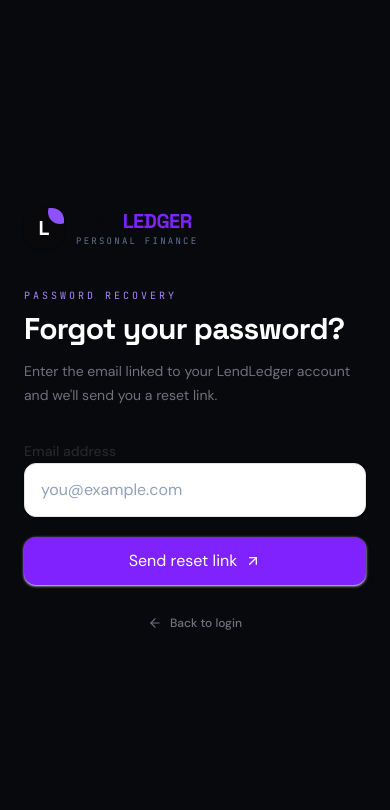
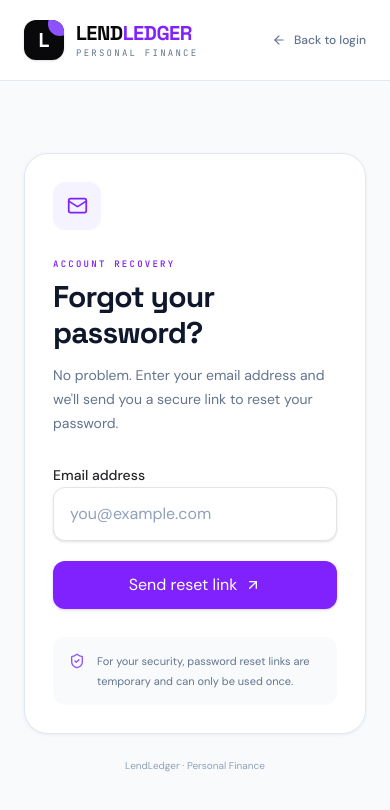
Before and after one commit to D-moc/LendLedger---Personal-Finance, a React (Vite) app in the folder client/: page /forgot-password in a window 390 px wide. Shown: the top 810 px of the page. Built offline with nearby package versions, Linux system fonts and the light colour scheme; no server answers.

Commit message:
change alignment

```diff
--- a/client/src/pages/ForgotPassword.jsx
+++ b/client/src/pages/ForgotPassword.jsx
@@ -1,5 +1,11 @@
 import { useState } from "react";
-import { ArrowLeft, ArrowUpRight, CheckCircle2, ShieldCheck } from "lucide-react";
+import {
+  ArrowLeft,
+  ArrowUpRight,
+  CheckCircle2,
+  Mail,
+  ShieldCheck,
+} from "lucide-react";
 import { Link } from "react-router-dom";
 
 import Logo from "../components/ui/Logo";
@@ -45,75 +51,59 @@ const ForgotPassword = () => {
   };
 
   return (
-    <main className="min-h-screen bg-[#08090d] text-white">
-      <div className="grid min-h-screen lg:grid-cols-2">
-        {/* Left panel */}
-        <section className="relative hidden overflow-hidden border-r border-white/[0.06] lg:flex">
-          <div className="absolute -left-32 top-1/4 h-96 w-96 rounded-full bg-violet-600/15 blur-[120px]" />
-          <div className="absolute -bottom-32 right-0 h-96 w-96 rounded-full bg-violet-500/10 blur-[120px]" />
+    <main className="min-h-screen bg-slate-50 text-slate-900">
+      {/* Top navigation */}
+      <header className="border-b border-slate-200 bg-white">
+        <div className="mx-auto flex h-20 max-w-7xl items-center justify-between px-6 lg:px-8">
+          <Link to="/login" className="transition-opacity hover:opacity-80">
+            <Logo />
+          </Link>
 
-          <div className="relative flex w-full flex-col justify-between p-12">
-            <Logo />
+          <Link
+            to="/login"
+            className="inline-flex items-center gap-2 text-xs font-medium text-slate-500 transition hover:text-slate-900"
+          >
+            <ArrowLeft size={14} />
+            Back to login
+          </Link>
+        </div>
+      </header>
 
+      {/* Main */}
+      <section className="flex min-h-[calc(100vh-5rem)] items-center justify-center px-6 py-12">
+        <div className="w-full max-w-[460px]">
+          {!success ? (
+            <div className="rounded-3xl border border-slate-200 bg-white p-7 shadow-sm shadow-slate-200/50 sm:p-9">
+              {/* Icon */}
+              <div className="mb-7 flex h-12 w-12 items-center justify-center rounded-xl bg-violet-50 text-violet-600">
+                <Mail size={21} />
+              </div>
+
+              {/* Heading */}
               <div>
-              <p className="mb-5 font-mono text-[10px] uppercase tracking-[0.3em] text-violet-400">
+                <p className="mb-2 font-mono text-[9px] font-semibold uppercase tracking-[0.25em] text-violet-600">
                   Account recovery
                 </p>
 
-              <h1 className="max-w-xl font-display text-6xl font-bold leading-[0.9] tracking-[-0.06em] xl:text-7xl">
-                GET
-                <br />
-                BACK
-                <br />
-                TO YOUR
-                <br />
-                <span className="text-violet-400">LEDGER.</span>
+                <h1 className="font-display text-3xl font-bold tracking-[-0.03em] text-slate-900">
+                  Forgot your password?
                 </h1>
 
-              <p className="mt-7 max-w-md text-sm leading-6 text-zinc-500">
-                Reset your password securely and get back to managing your
-                financial records.
+                <p className="mt-3 text-sm leading-6 text-slate-500">
+                  No problem. Enter your email address and we'll send you a
+                  secure link to reset your password.
                 </p>
               </div>
 
-            <div className="flex items-center gap-2 text-xs text-zinc-600">
-              <ShieldCheck size={14} className="text-violet-400" />
-              Secure account recovery
-            </div>
-          </div>
-        </section>
-
-        {/* Right panel */}
-        <section className="flex min-h-screen items-center justify-center px-6 py-10">
-          <div className="w-full max-w-md">
-            <div className="mb-10 lg:hidden">
-              <Logo />
-            </div>
-
-            {!success ? (
-              <>
-                <div className="mb-8">
-                  <p className="mb-2 font-mono text-[10px] uppercase tracking-[0.3em] text-violet-400">
-                    Password recovery
-                  </p>
-
-                  <h2 className="font-display text-3xl font-bold tracking-tight sm:text-4xl">
-                    Forgot your password?
-                  </h2>
-
-                  <p className="mt-3 text-sm leading-6 text-zinc-500">
-                    Enter the email linked to your LendLedger account and
-                    we'll send you a reset link.
-                  </p>
-                </div>
-
+              {/* Error */}
               {error && (
-                  <div className="mb-5 rounded-xl border border-red-500/15 bg-red-500/[0.06] px-4 py-3 text-xs leading-5 text-red-400">
+                <div className="mt-6 rounded-xl border border-red-200 bg-red-50 px-4 py-3 text-xs leading-5 text-red-600">
                   {error}
                 </div>
               )}
 
-                <form onSubmit={handleSubmit} className="space-y-5">
+              {/* Form */}
+              <form onSubmit={handleSubmit} className="mt-7 space-y-5">
                 <Input
                   label="Email address"
                   type="email"
@@ -127,7 +117,7 @@ const ForgotPassword = () => {
                 <Button
                   type="submit"
                   disabled={loading}
-                    className="group flex w-full items-center justify-center gap-2"
+                  className="group flex w-full items-center justify-center gap-2 !bg-violet-600 !text-white hover:!bg-violet-700"
                 >
                   {loading ? "Sending..." : "Send reset link"}
 
@@ -140,59 +130,73 @@ const ForgotPassword = () => {
                 </Button>
               </form>
 
-                <div className="mt-7 text-center">
-                  <Link
-                    to="/login"
-                    className="inline-flex items-center gap-2 text-xs font-medium text-zinc-500 transition hover:text-white"
-                  >
-                    <ArrowLeft size={14} />
-                    Back to login
-                  </Link>
+              {/* Security note */}
+              <div className="mt-7 flex items-start gap-3 rounded-xl bg-slate-50 px-4 py-3.5">
+                <ShieldCheck
+                  size={16}
+                  className="mt-0.5 shrink-0 text-violet-500"
+                />
+
+                <p className="text-[11px] leading-5 text-slate-500">
+                  For your security, password reset links are temporary and
+                  can only be used once.
+                </p>
               </div>
-              </>
+            </div>
           ) : (
-              <div className="text-center">
-                <div className="mx-auto flex h-16 w-16 items-center justify-center rounded-2xl border border-emerald-500/10 bg-emerald-500/[0.06] text-emerald-400">
-                  <CheckCircle2 size={28} />
+            <div className="rounded-3xl border border-slate-200 bg-white p-7 text-center shadow-sm shadow-slate-200/50 sm:p-10">
+              {/* Success icon */}
+              <div className="mx-auto flex h-14 w-14 items-center justify-center rounded-2xl bg-emerald-50 text-emerald-600">
+                <CheckCircle2 size={26} />
               </div>
 
-                <h2 className="mt-6 font-display text-3xl font-bold tracking-tight sm:text-4xl">
-                  Check your email.
-                </h2>
-
-                <p className="mx-auto mt-4 max-w-sm text-sm leading-6 text-zinc-500">
-                  If an account exists for{" "}
-                  <span className="text-zinc-300">{email.trim()}</span>, we've
-                  sent a password reset link.
+              <p className="mt-7 font-mono text-[9px] font-semibold uppercase tracking-[0.25em] text-emerald-600">
+                Request sent
               </p>
 
-                <div className="mx-auto mt-6 rounded-xl border border-white/[0.06] bg-white/[0.025] px-5 py-4">
-                  <p className="text-xs leading-5 text-zinc-500">
-                    Your reset link expires in{" "}
-                    <span className="font-medium text-zinc-300">
+              <h1 className="mt-2 font-display text-3xl font-bold tracking-[-0.03em] text-slate-900">
+                Check your email
+              </h1>
+
+              <p className="mx-auto mt-4 max-w-sm text-sm leading-6 text-slate-500">
+                If an account exists for{" "}
+                <span className="font-medium text-slate-700">
+                  {email.trim()}
+                </span>
+                , we've sent you a password reset link.
+              </p>
+
+              {/* Expiry */}
+              <div className="mt-6 rounded-xl border border-slate-100 bg-slate-50 px-5 py-4">
+                <p className="text-xs text-slate-500">
+                  The reset link expires in{" "}
+                  <span className="font-semibold text-slate-700">
                     15 minutes
                   </span>
                   .
                 </p>
               </div>
 
-                <p className="mt-5 text-xs leading-5 text-zinc-600">
-                  Check your inbox and spam folder. If you don't receive the
-                  email, you can try again.
+              <p className="mt-5 text-[11px] leading-5 text-slate-400">
+                Didn't receive it? Check your spam folder or try again.
               </p>
 
               <Link
                 to="/login"
-                  className="mt-7 inline-flex items-center gap-2 rounded-xl border border-white/[0.08] bg-white/[0.025] px-5 py-3 text-sm font-semibold text-zinc-300 transition hover:bg-white/[0.07] hover:text-white"
+                className="mt-7 inline-flex items-center gap-2 rounded-xl bg-slate-900 px-5 py-3 text-sm font-semibold text-white transition hover:bg-slate-800"
               >
                 <ArrowLeft size={15} />
                 Back to login
               </Link>
             </div>
           )}
+
+          {/* Footer */}
+          <p className="mt-6 text-center text-[10px] text-slate-400">
+            LendLedger · Personal Finance
+          </p>
         </div>
       </section>
-      </div>
     </main>
   );
 };
```
Lines whose indentation alone changed are shown as unchanged.
